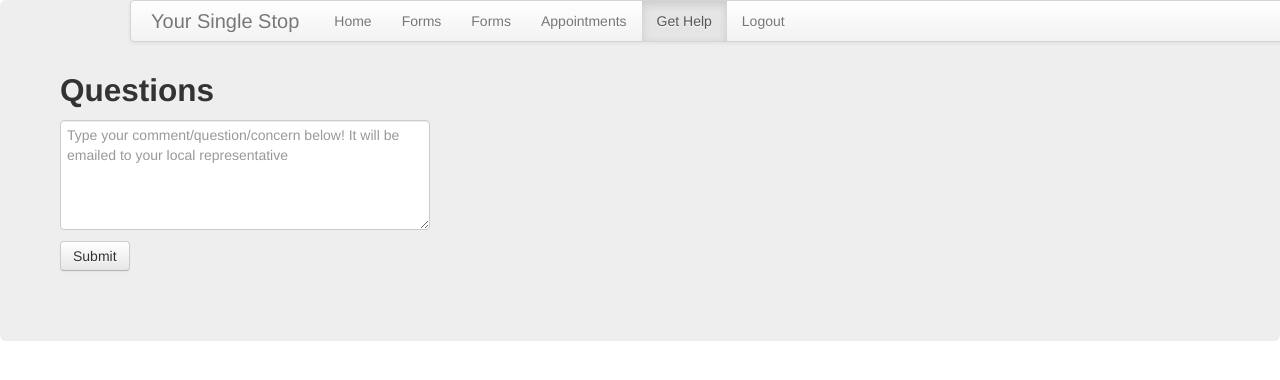
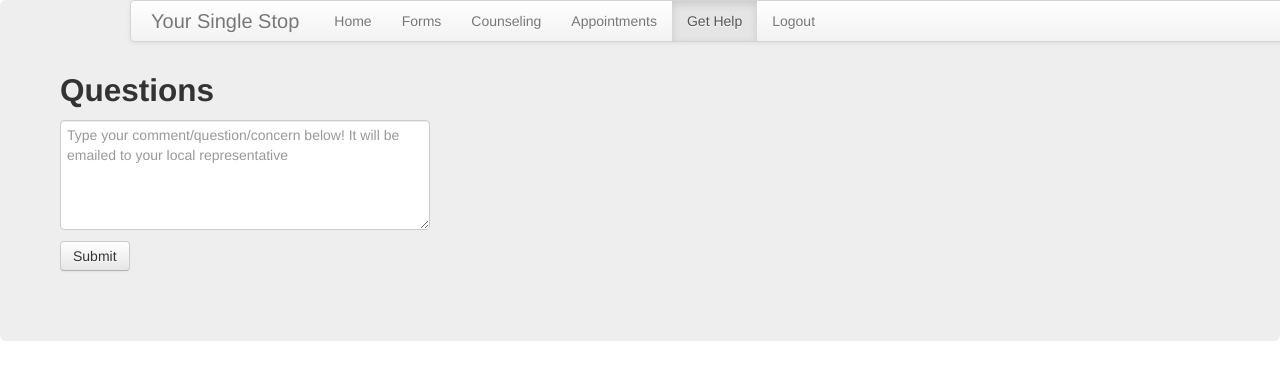
Before and after one commit to chrso/single-stop, a Flask app: page /student/help in a window 1280 px wide. Shown: the top 380 px of the page. Run offline with Flask 2, Linux system fonts and the light colour scheme; the visitor is signed in with stand-in values (Sample User, id 1).

Commit message:
Update templates/help.html
Updated nav. fixed wrong title

```diff
--- a/templates/help.html
+++ b/templates/help.html
@@ -7,7 +7,7 @@
     <ul class="nav">
       <li><a href="{{ url_for('student') }}">Home</a></li>
       <li><a href="{{ url_for('forms') }}">Forms</a></li>
-      <li><a href="{{ url_for('counseling') }}">Forms</a></li>
+      <li><a href="{{ url_for('counseling') }}">Counseling</a></li>
       <li><a href="{{ url_for('appointment') }}">Appointments</a></li>
       <li class="active"><a href="{{ url_for('help') }}">Get Help</a></li>
       <li><a href="{{ url_for('logout') }}">Logout</a></li>
```
